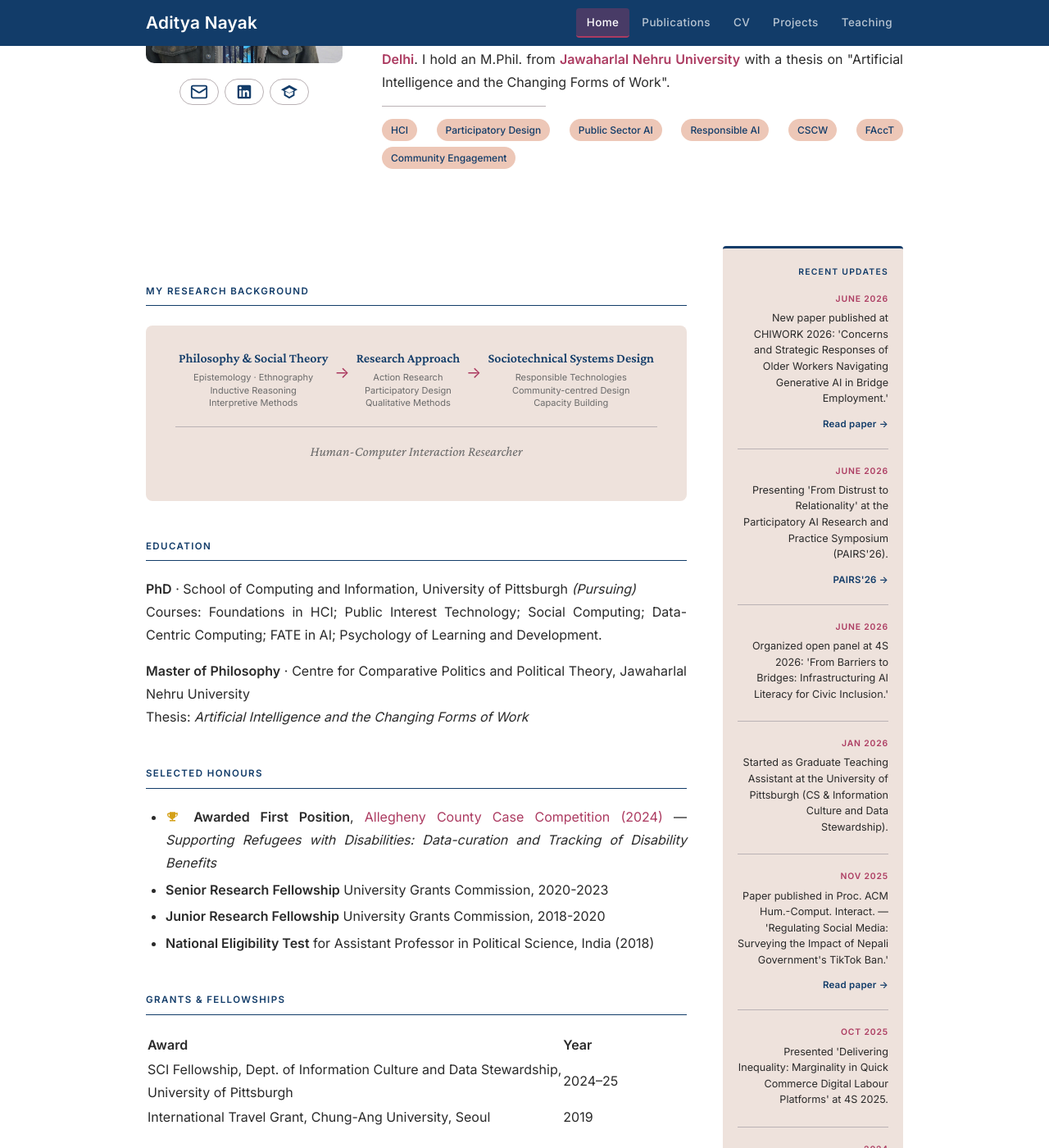
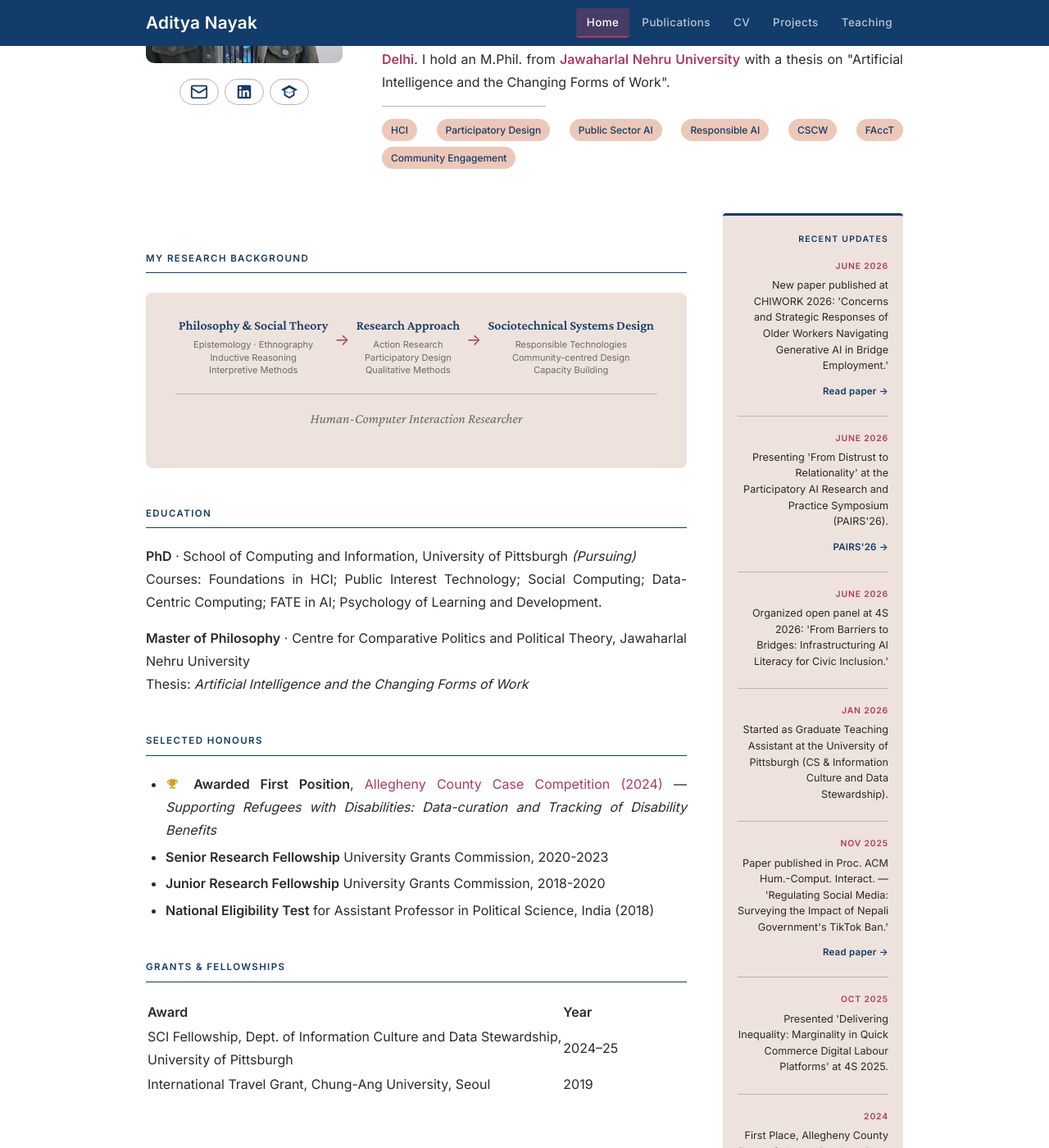
Before and after one commit to adityanayak-info/adityanayak-info.github.io, a Jekyll site: the page built from index.md, in a window 1280 px wide and 1400 px high, scrolled down 317 px. Shown: the whole window at 82% size. Built offline with Jekyll 4.4.1, drawn with Linux system fonts in a browser that asks for light colours.

Commit message:
Update style.css

```diff
--- a/assets/css/style.css
+++ b/assets/css/style.css
@@ -629,12 +629,16 @@
   .course-table { font-size: 0.78rem; }
 }
 
+.home-hero .profile-section {
+  margin-bottom: 0;
+}
+
 .home-hero {
   padding-top: 48px;
-  padding-bottom: 0;
+  padding-bottom: 20px;
   border-bottom: 1px solid var(--border);
 }
 
 .home-hero + .page-layout {
-  padding-top: 32px;
+  padding-top: 20px;
 }
```
